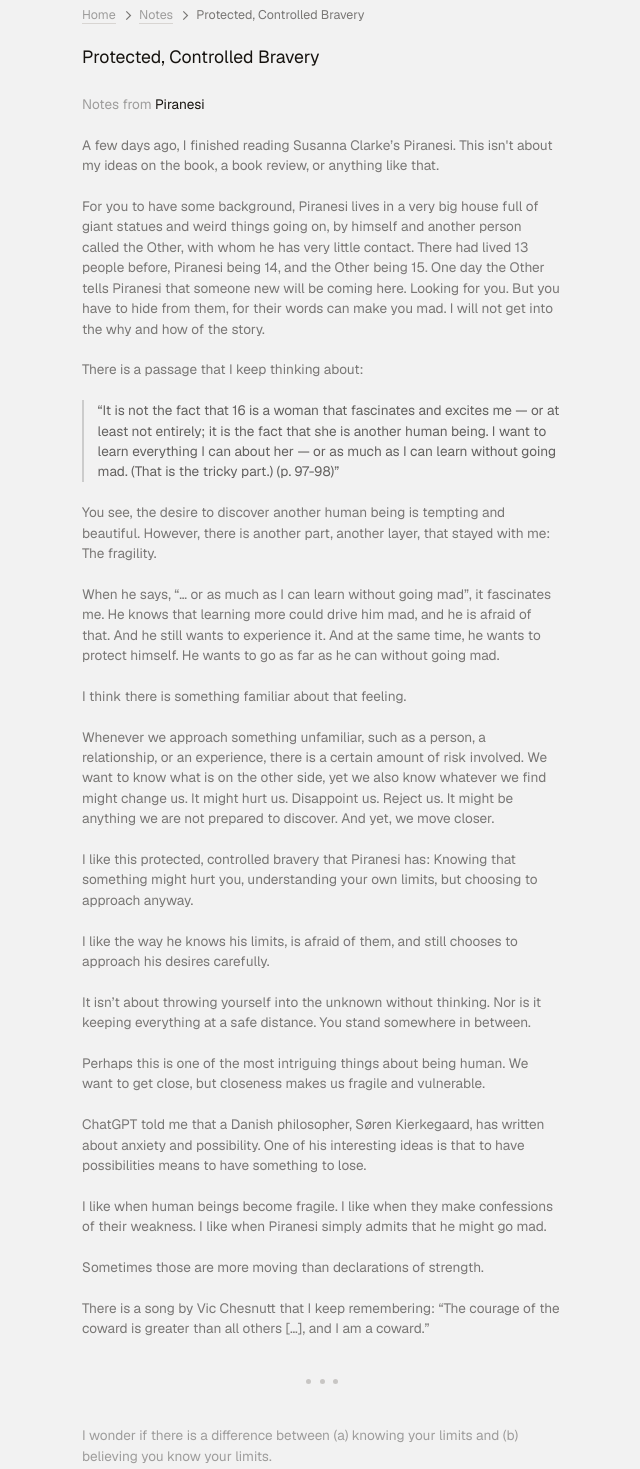
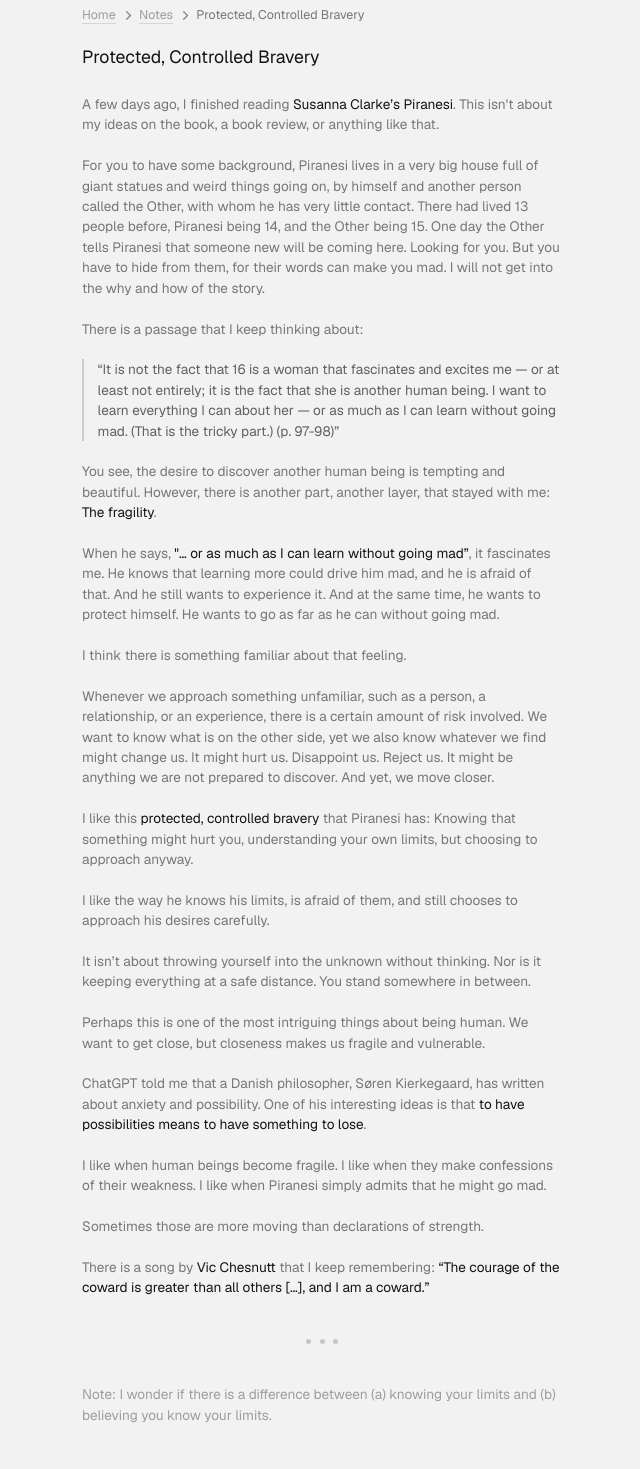
Before and after one commit to mohammadrajabiiii/mohammadrajabiiii.github.io, a plain HTML site: page posts/protected-controlled-bravery.html in a window 1280 px wide. Shown: the part 93-1562 px from the top of the page, without its empty margins (318-958 px from the left). Drawn offline with Linux system fonts and the light colour scheme.

Commit message:
Update blog post

```diff
--- a/posts/protected-controlled-bravery.html
+++ b/posts/protected-controlled-bravery.html
@@ -33,9 +33,8 @@
     </header>
 
     <h1 class="post-title">Protected, Controlled Bravery</h1>
-    <p class="post-sub">Notes from <span class="hi">Piranesi</span></p>
 
-    <p>A few days ago, I finished reading Susanna Clarke’s Piranesi. This isn't about my ideas on the book, a book review, or anything like that.</p>
+    <p>A few days ago, I finished reading <span class="hi">Susanna Clarke’s Piranesi</span>. This isn't about my ideas on the book, a book review, or anything like that.</p>
 
     <p>For you to have some background, Piranesi lives in a very big house full of giant statues and weird things going on, by himself and another person called the Other, with whom he has very little contact. There had lived 13 people before, Piranesi being 14, and the Other being 15. One day the Other tells Piranesi that someone new will be coming here. Looking for you. But you have to hide from them, for their words can make you mad. I will not get into the why and how of the story.</p>
 
@@ -43,15 +42,15 @@
 
     <blockquote>“It is not the fact that 16 is a woman that fascinates and excites me — or at least not entirely; it is the fact that she is another human being. I want to learn everything I can about her — or as much as I can learn without going mad. (That is the tricky part.) (p. 97-98)”</blockquote>
 
-    <p>You see, the desire to discover another human being is tempting and beautiful. However, there is another part, another layer, that stayed with me: The fragility.</p>
+    <p>You see, the desire to discover another human being is tempting and beautiful. However, there is another part, another layer, that stayed with me: <span class="hi">The fragility</span>.</p>
 
-    <p>When he says, “… or as much as I can learn without going mad”, it fascinates me. He knows that learning more could drive him mad, and he is afraid of that. And he still wants to experience it. And at the same time, he wants to protect himself. He wants to go as far as he can without going mad.</p>
+    <p>When he says, <span class="hi">"… or as much as I can learn without going mad”</span>, it fascinates me. He knows that learning more could drive him mad, and he is afraid of that. And he still wants to experience it. And at the same time, he wants to protect himself. He wants to go as far as he can without going mad.</p>
 
     <p>I think there is something familiar about that feeling.</p>
 
     <p>Whenever we approach something unfamiliar, such as a person, a relationship, or an experience, there is a certain amount of risk involved. We want to know what is on the other side, yet we also know whatever we find might change us. It might hurt us. Disappoint us. Reject us. It might be anything we are not prepared to discover. And yet, we move closer.</p>
 
-    <p>I like this protected, controlled bravery that Piranesi has: Knowing that something might hurt you, understanding your own limits, but choosing to approach anyway.</p>
+    <p>I like this <span class="hi">protected, controlled bravery</span> that Piranesi has: Knowing that something might hurt you, understanding your own limits, but choosing to approach anyway.</p>
 
     <p>I like the way he knows his limits, is afraid of them, and still chooses to approach his desires carefully.</p>
 
@@ -59,17 +58,17 @@
 
     <p>Perhaps this is one of the most intriguing things about being human. We want to get close, but closeness makes us fragile and vulnerable.</p>
 
-    <p>ChatGPT told me that a Danish philosopher, Søren Kierkegaard, has written about anxiety and possibility. One of his interesting ideas is that to have possibilities means to have something to lose.</p>
+    <p>ChatGPT told me that a Danish philosopher, Søren Kierkegaard, has written about anxiety and possibility. One of his interesting ideas is that <span class="hi">to have possibilities means to have something to lose</span>.</p>
 
     <p>I like when human beings become fragile. I like when they make confessions of their weakness. I like when Piranesi simply admits that he might go mad.</p>
 
     <p>Sometimes those are more moving than declarations of strength.</p>
 
-    <p>There is a song by Vic Chesnutt that I keep remembering: “The courage of the coward is greater than all others […], and I am a coward.”</p>
+    <p>There is a song by <span class="hi">Vic Chesnutt</span> that I keep remembering: <span class="hi">“The courage of the coward is greater than all others […], and I am a coward.”</p>
 
     <div class="dots"><span></span><span></span><span></span></div>
 
-    <p class="dim">I wonder if there is a difference between (a) knowing your limits and (b) believing you know your limits.</p>
+    <p class="dim">Note: I wonder if there is a difference between (a) knowing your limits and (b) believing you know your limits.</p>
   </main>
 
   <footer>
```
